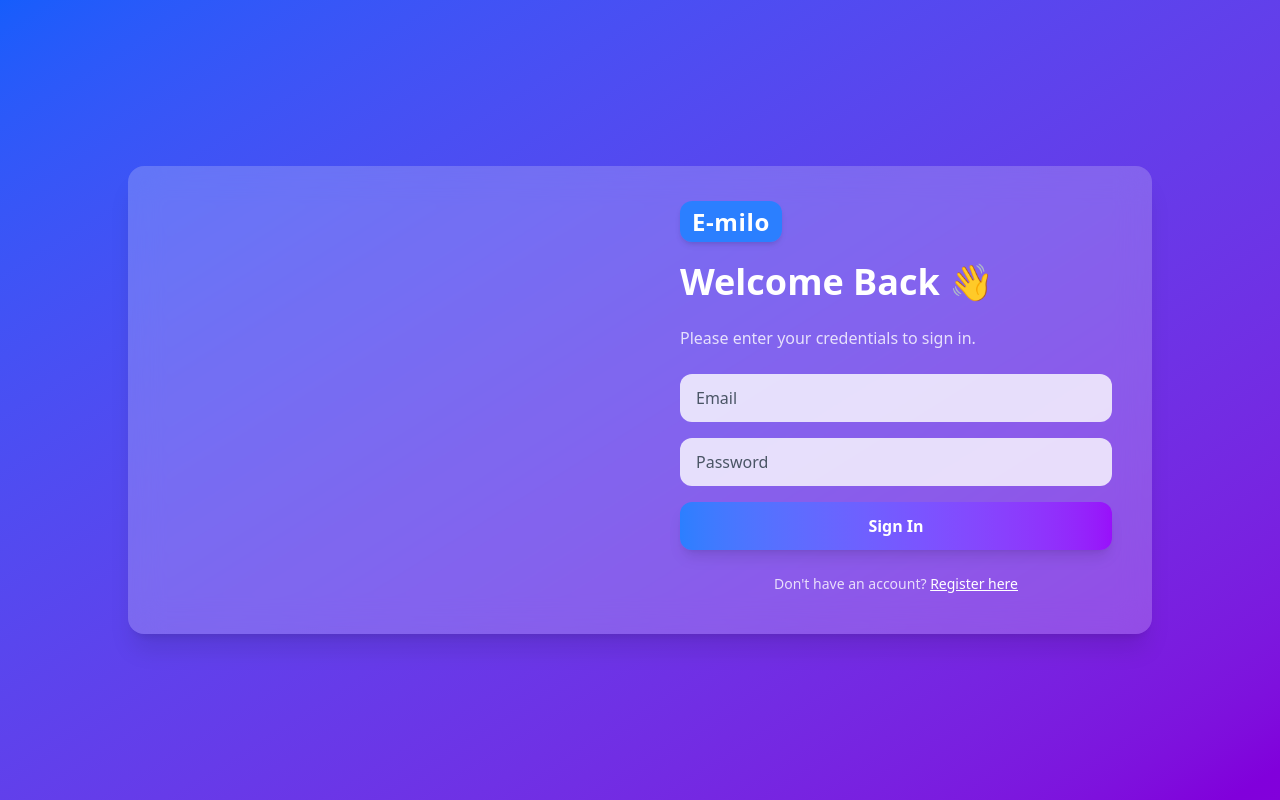
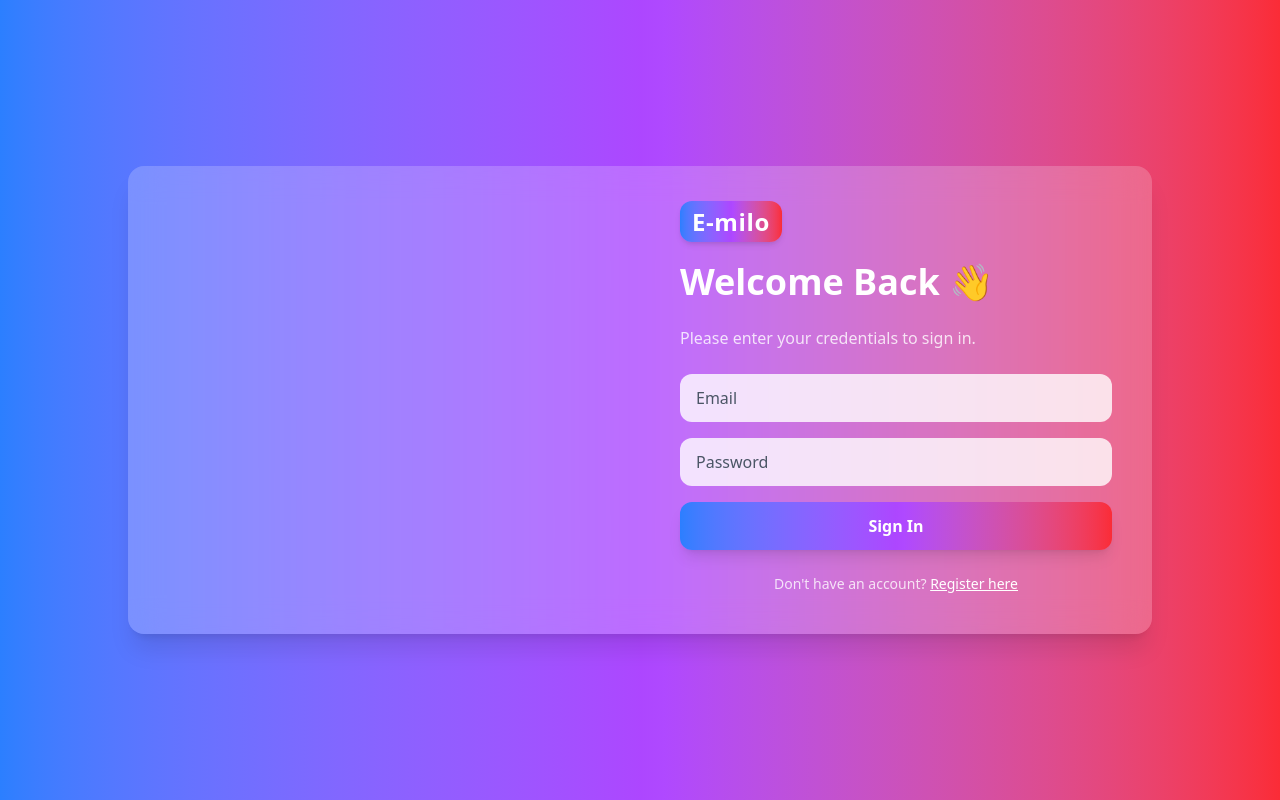
Before and after one commit to nVirendra/e-milo-client, a React (Vite) app: page /login in a window 1280 px wide. Built offline with nearby package versions, Linux system fonts and the light colour scheme.

Commit message:
update theme color

```diff
--- a/src/pages/auth/Login.tsx
+++ b/src/pages/auth/Login.tsx
@@ -11,7 +11,7 @@ const Login: React.FC = () => {
   };
 
   return (
-    <div className="min-h-screen flex items-center justify-center bg-gradient-to-br from-blue-600 to-purple-700 dark:from-gray-900 dark:to-gray-800 px-4">
+    <div className="min-h-screen flex items-center justify-center bg-gradient-to-r from-blue-500 via-purple-500 to-red-500 dark:from-gray-900 dark:to-gray-800 px-4">
       <div className="flex flex-col md:flex-row items-center w-full max-w-5xl bg-white/20 dark:bg-white/10 backdrop-blur-lg rounded-2xl shadow-xl overflow-hidden">
         {/* Left Visual */}
         <div
@@ -27,7 +27,7 @@ const Login: React.FC = () => {
           {/* E-milo Logo */}
           <div className="mb-6">
             <h1 className="text-2xl font-extrabold text-white tracking-wide">
-              <span className="bg-blue-500 px-3 py-1 rounded-xl shadow-md">
+              <span className="bg-gradient-to-r from-blue-500 via-purple-500 to-red-500 px-3 py-1 rounded-xl shadow-md">
                 E-milo
               </span>
             </h1>
@@ -61,7 +61,7 @@ const Login: React.FC = () => {
 
             <button
               type="submit"
-              className="w-full py-3 bg-gradient-to-r from-blue-500 to-purple-600 text-white rounded-xl font-bold shadow-lg hover:opacity-90 transition duration-300"
+              className="w-full py-3 bg-gradient-to-r from-blue-500 via-purple-500 to-red-500 text-white rounded-xl font-bold shadow-lg hover:opacity-90 transition duration-300"
             >
               Sign In
             </button>
--- a/src/pages/auth/Register.tsx
+++ b/src/pages/auth/Register.tsx
@@ -45,7 +45,7 @@ const Register: React.FC = () => {
   };
 
   return (
-    <div className="min-h-screen flex items-center justify-center bg-gradient-to-br from-blue-600 to-purple-700 dark:from-gray-900 dark:to-gray-800 px-4">
+    <div className="min-h-screen flex items-center justify-center bg-gradient-to-r from-blue-500 via-purple-500 to-red-500 dark:from-gray-900 dark:to-gray-800 px-4">
       <div className="flex flex-col md:flex-row items-center w-full max-w-5xl bg-white/20 dark:bg-white/10 backdrop-blur-lg rounded-2xl shadow-xl overflow-hidden">
         {/* Left Visual */}
         <div
@@ -61,7 +61,7 @@ const Register: React.FC = () => {
           {/* E-milo Logo */}
           <div className="mb-6">
             <h1 className="text-2xl font-extrabold text-white tracking-wide">
-              <span className="bg-blue-500 px-3 py-1 rounded-xl shadow-md">
+              <span className="bg-gradient-to-r from-blue-500 via-purple-500 to-red-500 px-3 py-1 rounded-xl shadow-md">
                 E-milo
               </span>
             </h1>
@@ -112,7 +112,7 @@ const Register: React.FC = () => {
             <button
               type="submit"
               disabled={loading}
-              className="w-full py-3 bg-gradient-to-r from-blue-500 to-purple-600 text-white rounded-xl font-bold shadow-lg hover:opacity-90 transition duration-300 disabled:opacity-50"
+              className="w-full py-3 bg-gradient-to-r from-blue-500 via-purple-500 to-red-500 text-white rounded-xl font-bold shadow-lg hover:opacity-90 transition duration-300 disabled:opacity-50"
             >
               {loading ? 'Creating Account...' : 'Create Account'}
             </button>
--- a/src/pages/feed/Home.tsx
+++ b/src/pages/feed/Home.tsx
@@ -48,9 +48,10 @@ const Home: React.FC = () => {
       <div className="min-h-screen bg-gradient-to-br from-blue-50 to-purple-100 dark:from-gray-900 dark:to-gray-800 transition-colors duration-300">
         {/* Enhanced Topbar */}
         <header className="w-full px-6 py-4 bg-white/80 dark:bg-gray-800/90 backdrop-blur-md shadow-sm flex items-center justify-between sticky top-0 z-50">
-          <span className="bg-blue-500 px-3 py-1 rounded-xl shadow-md text-white font-bold text-lg">
+          <span className="bg-gradient-to-r from-blue-500 via-purple-500 to-red-500 px-3 py-1 rounded-xl shadow-md text-white font-bold text-lg tracking-wide hover:brightness-110 transition-all duration-300">
             E-milo
           </span>
+
           <div className="flex items-center gap-5">
             <FiSearch className="w-5 h-5 text-gray-600 dark:text-gray-300 hover:text-purple-600 cursor-pointer transition-colors" />
             <div className="flex items-center gap-4">
@@ -101,7 +102,7 @@ const Home: React.FC = () => {
                   <div className="text-sm text-gray-500">Following</div>
                 </div>
               </div>
-              <button className="w-full bg-gradient-to-r from-purple-600 to-blue-500 text-white font-semibold py-3 rounded-xl hover:shadow-lg transition-all">
+              <button className="w-full bg-gradient-to-r from-blue-500 via-purple-500 to-red-500 text-white font-semibold py-3 rounded-xl shadow-md hover:shadow-xl transition-all duration-300 hover:brightness-110">
                 View Profile
               </button>
             </div>
@@ -150,7 +151,7 @@ const Home: React.FC = () => {
                     </button>
                   ))}
                 </div>
-                <button className="bg-gradient-to-r from-purple-600 to-blue-500 text-white px-6 py-2.5 rounded-xl hover:shadow-lg transition-all">
+                <button className="bg-gradient-to-r from-blue-500 via-purple-500 to-red-500 text-white px-6 py-2.5 rounded-xl hover:shadow-lg transition-all">
                   Post
                 </button>
               </div>
```
